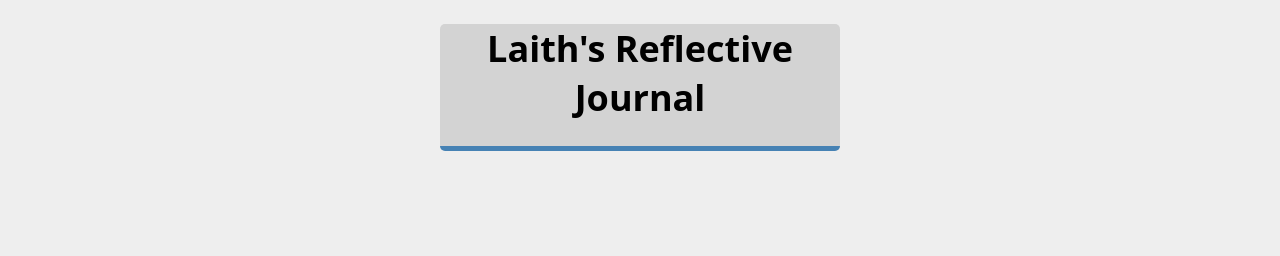
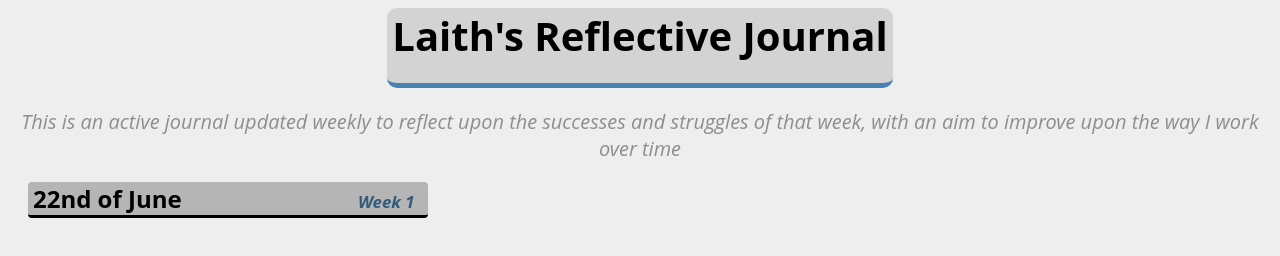
Before and after one commit to laith8910/Reflective-journal, a plain HTML site: page index.html in a window 1280 px wide. Drawn offline with Linux system fonts and the light colour scheme; a web font is replaced by a local one.

Commit message:
Add first heading with styling

```diff
--- a/index.html
+++ b/index.html
@@ -7,7 +7,12 @@
     <body>
         <header>
             <h1>Laith's Reflective Journal</h1>
+            <p>This is an active journal updated weekly to reflect upon the successes and struggles of that week, with an aim to improve upon the way I work over time </p>
         </header>
+        <article>
+            <h2>22nd of June <span>Week 1</span></h2>
+
+        </article>
 
     </body>
 </html>
--- a/style.css
+++ b/style.css
@@ -7,19 +7,51 @@
     unicode-range: U+0000-00FF, U+0131, U+0152-0153, U+02BB-02BC, U+02C6, U+02DA, U+02DC, U+2000-206F, U+2074, U+20AC, U+2122, U+2191, U+2193, U+2212, U+2215, U+FEFF, U+FFFD;
   }
 
- body{
-     background-color: rgb(238, 238, 238);
+ *{
+     box-sizing: border-box;
  }
 
-  header{
-    font-size: large;
-    font-family: 'Open Sans', sans-serif;
+  body{
+     background-color: rgb(238, 238, 238);
+     font-family: 'Open Sans', sans-serif;
+ }
+
+  header h1{
+    font-size: 40px;
     text-align: center;
     background-color: rgb(211, 211, 211);
     color: rgb(0, 0, 0);
     border-bottom: 5px solid steelblue;
-    padding: auto;
+    padding: 10px auto;
+    width: 40%;
+    height: 80px;
+    margin: 5px auto 20px;
+    border-radius: 10px;
+    min-width: fit-content;
+}
+
+header p{
+    font-style: italic;
+    color: rgba(17, 17, 17, 0.432);
+    text-align: center;
+    margin: 5px auto;
+    font-size: 20px;
+
+}
+
+h2{
+    border-bottom: 3px solid black;
+    margin-left: 20px;
     width: 400px;
-    margin: auto;
-    border-radius: 5px;
+    background-color:rgb(182, 181, 181) ;
+    border-radius: 4px;
+    padding-left: 5px;
 }
+
+h2 span{
+    font-size: 70%;
+    font-style: italic;
+    padding-left: 170px;
+    color: rgb(50, 91, 126)
+
+}
```
